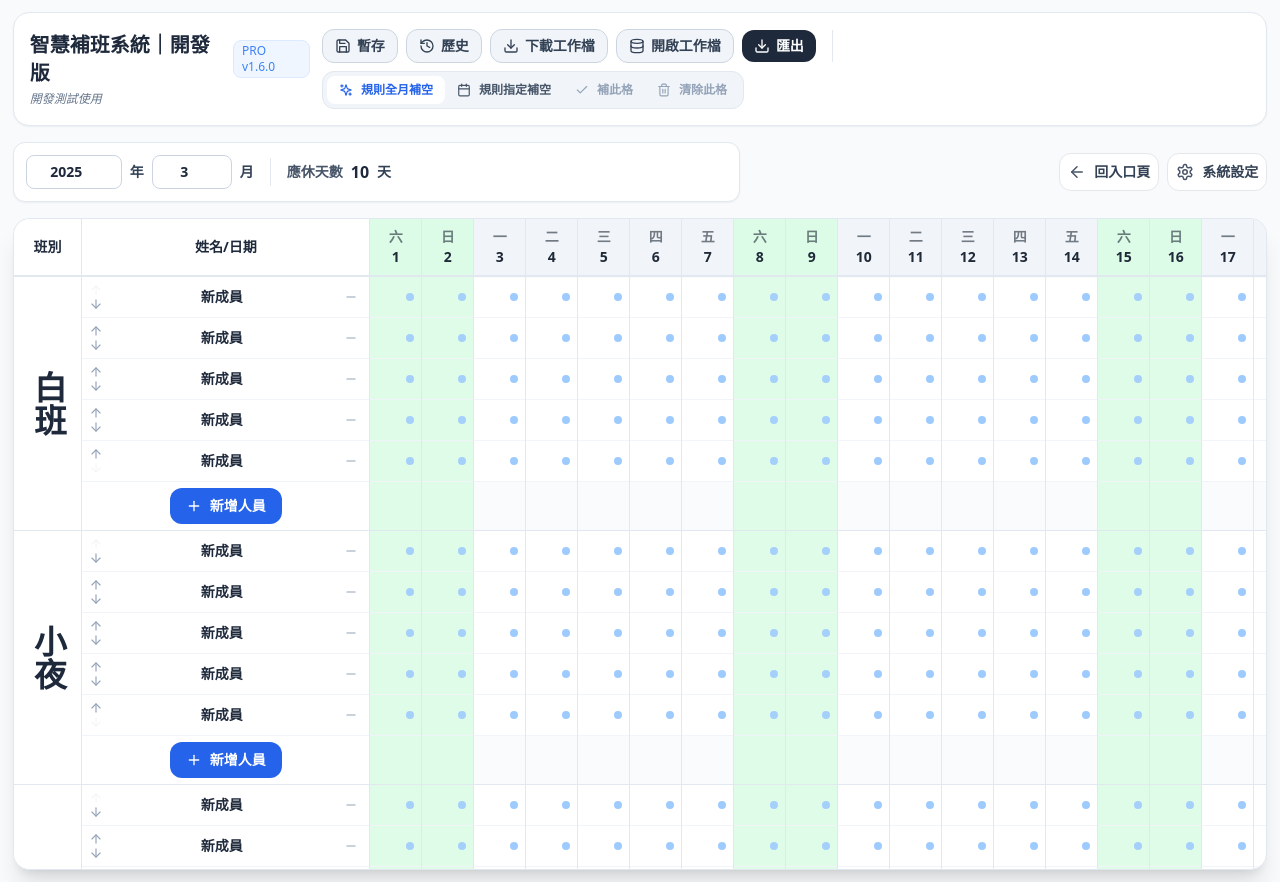
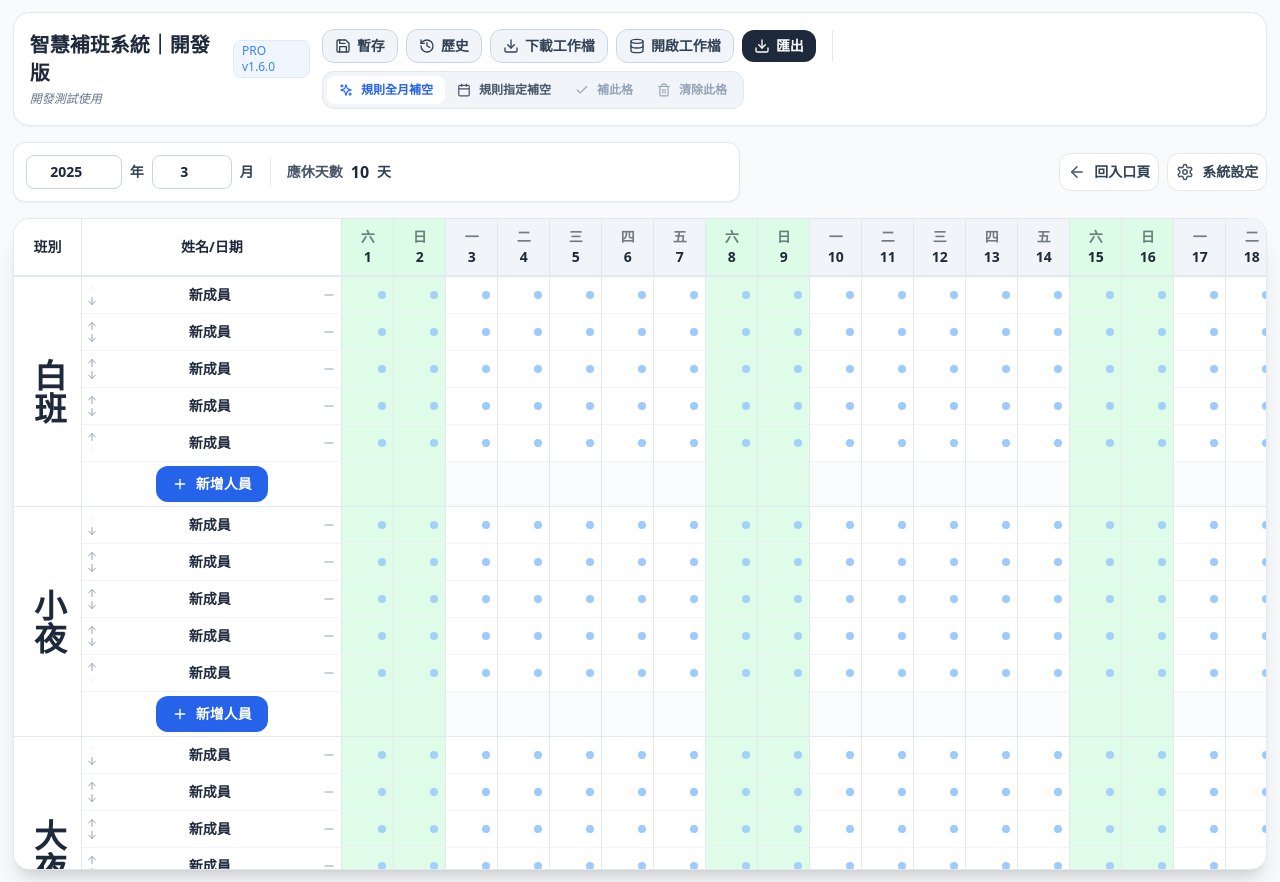
Before and after one commit to abyssynt/react-schedule-pro-smartfill, a React (Vite) app: page / in a window 1280 px wide. Both pictures are taken after a click on the button "開啟最近班表". Built offline with nearby package versions, Linux system fonts and the light colour scheme.

Commit message:
Update App.jsx

```diff
--- a/src/App.jsx
+++ b/src/App.jsx
@@ -736,7 +736,7 @@ const UI_DENSITY_OPTIONS = {
     statHeaderClass: 'p-1.5',
     leaveHeaderClass: 'p-1',
     cellHeightClass: 'h-8',
-    nameCellPaddingClass: 'px-1.5 py-1',
+    nameCellPaddingClass: 'px-1 py-0.5',
     footCellPaddingClass: 'p-1.5',
     groupLabelClass: '',
     selectorDotClass: 'w-1.5 h-1.5',
@@ -750,7 +750,7 @@ const UI_DENSITY_OPTIONS = {
     statHeaderClass: 'px-1 py-1',
     leaveHeaderClass: 'px-1 py-1.5',
     cellHeightClass: 'h-9',
-    nameCellPaddingClass: 'px-1.5 py-1.5',
+    nameCellPaddingClass: 'px-1 py-1',
     footCellPaddingClass: 'px-1 py-1',
     groupLabelClass: '',
     selectorDotClass: 'w-2 h-2',
@@ -764,7 +764,7 @@ const UI_DENSITY_OPTIONS = {
     statHeaderClass: 'p-4',
     leaveHeaderClass: 'p-2',
     cellHeightClass: 'h-12',
-    nameCellPaddingClass: 'px-2 py-2',
+    nameCellPaddingClass: 'px-1.5 py-1.5',
     footCellPaddingClass: 'p-3',
     groupLabelClass: '',
     selectorDotClass: 'w-3 h-3',
@@ -2831,21 +2831,21 @@ const openSelectedCellFillModal = () => {
                         )}
 
                         <td className={`sticky z-30 border-r shadow-[4px_0_10px_-5px_rgba(0,0,0,0.1)] ${densityConfig.nameCellPaddingClass}`} style={{ left: densityConfig.shiftWidth, width: effectiveDensityConfig.nameWidth, minWidth: effectiveDensityConfig.nameWidth, backgroundColor: nameDateColumnBgColor }}>
-                          <div className="flex items-center gap-2">
-                            <div className="flex flex-col items-center justify-center shrink-0 w-4">
+                          <div className="flex items-center gap-0.5">
+                            <div className="flex flex-col items-center justify-center shrink-0 w-3">
                               <button
                                 onClick={() => moveStaffInGroup(staff.id, 'up')}
                                 disabled={groupIndex === 0}
                                 className="text-slate-400 hover:text-blue-500 disabled:opacity-10 leading-none"
                               >
-                                <ArrowUp size={14} />
+                                <ArrowUp size={12} />
                               </button>
                               <button
                                 onClick={() => moveStaffInGroup(staff.id, 'down')}
                                 disabled={groupIndex === groupStaffList.length - 1}
                                 className="text-slate-400 hover:text-blue-500 disabled:opacity-10 leading-none"
                               >
-                                <ArrowDown size={14} />
+                                <ArrowDown size={12} />
                               </button>
                             </div>
 
@@ -2858,12 +2858,12 @@ const openSelectedCellFillModal = () => {
                                 if (currentIndex !== -1) next[currentIndex].name = e.target.value;
                                 setStaffs(next);
                               }}
-                              className={`flex-1 min-w-0 text-center py-1 font-bold border-none rounded-lg focus:ring-2 focus:ring-blue-400 bg-transparent ${nameDateColumnFontSizeClass}`} style={{ color: nameDateColumnFontColor }}
+                              className={`flex-1 min-w-0 text-center py-0.5 px-0 font-bold border-none rounded-lg focus:ring-2 focus:ring-blue-400 bg-transparent ${nameDateColumnFontSizeClass}`} style={{ color: nameDateColumnFontColor }}
                             />
 
                             <button
                               onClick={() => removeStaff(staff.id)}
-                              className="text-slate-400 hover:text-red-500 shrink-0 w-6 flex items-center justify-center"
+                              className="text-slate-400 hover:text-red-500 shrink-0 w-4 flex items-center justify-center"
                             >
                               <Minus size={14} />
                             </button>
```
